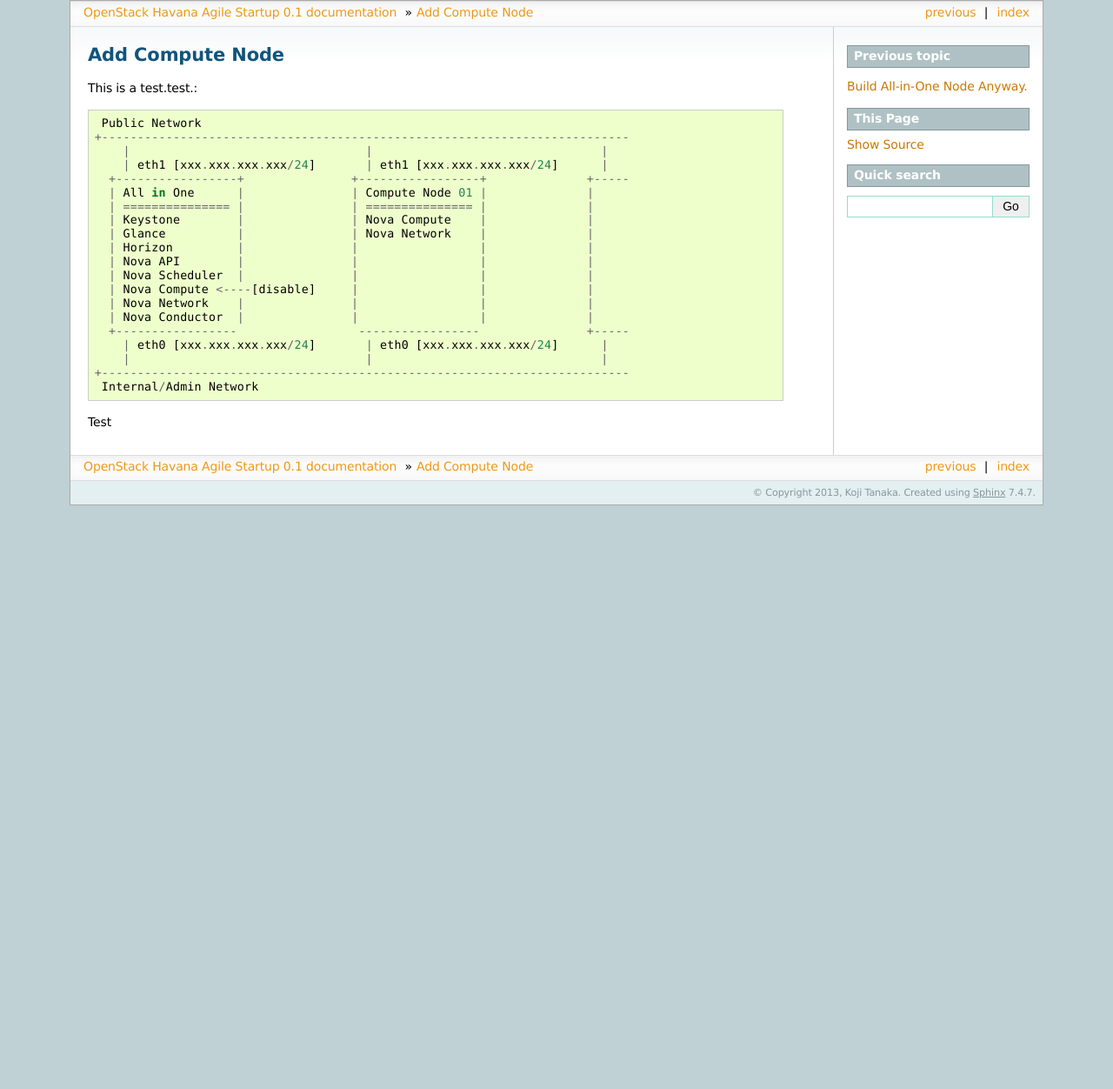
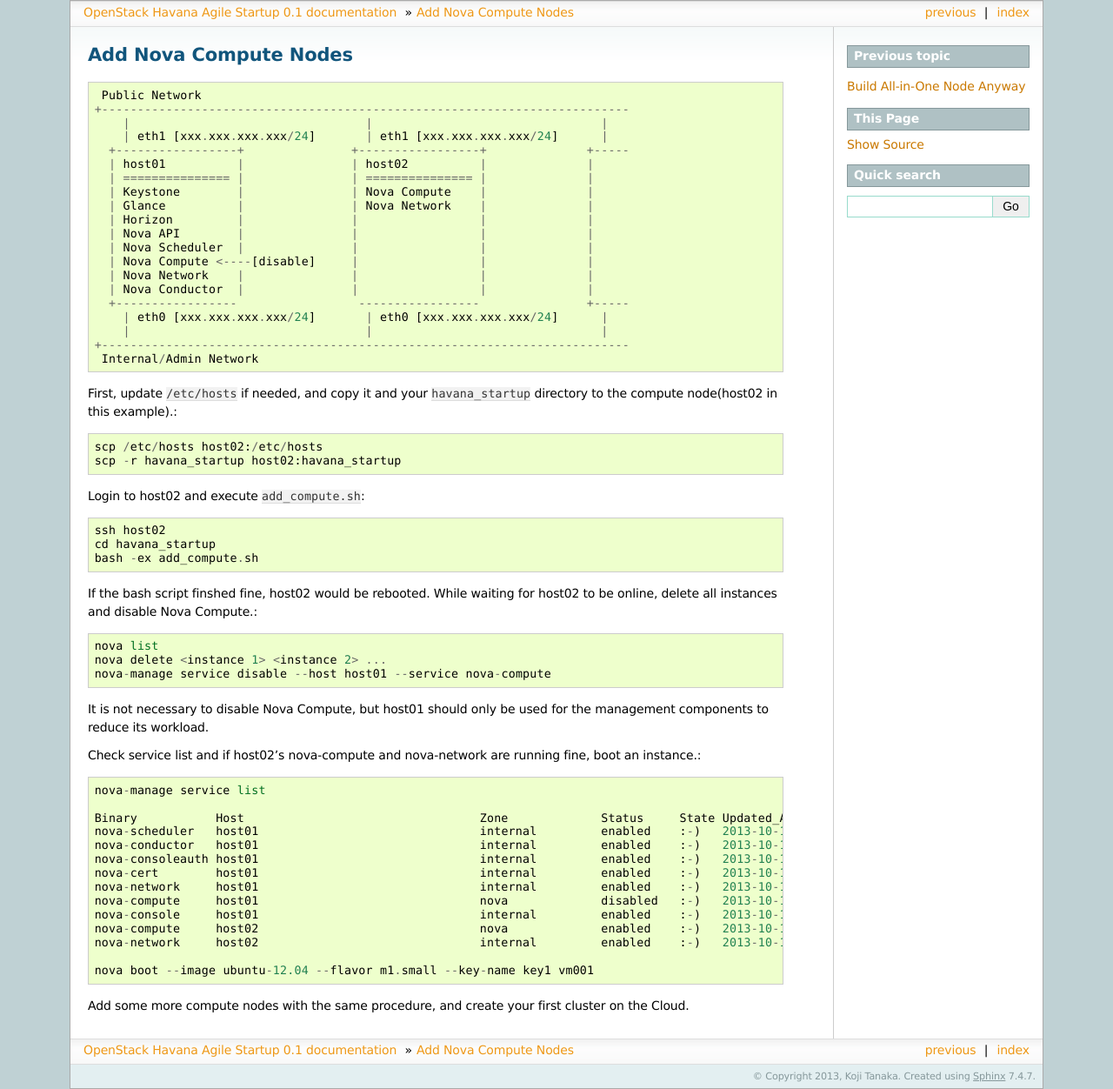
Before and after one commit to kojiwell/deploy_havana, a Sphinx documentation site: the page built from doc/add_compute.rst, in a window 1280 px wide. Shown: the whole page at 87% size. Built offline with Sphinx 7.4.7, drawn with Linux system fonts in a browser that asks for light colours; before the commit the page ends 900 px from its top, so only the background shows below that.

Commit message:
update doc/add_compute.rst

```diff
--- a/doc/add_compute.rst
+++ b/doc/add_compute.rst
@@ -3,17 +3,17 @@
    You can adapt this file completely to your liking, but it should at least
    contain the root `toctree` directive.
 
-Add Compute Node
+Add Nova Compute Nodes
 ==========================================================
 
-This is a test.test.::
+::
 
     Public Network
    +--------------------------------------------------------------------------
        |                                 |                                |
        | eth1 [xxx.xxx.xxx.xxx/24]       | eth1 [xxx.xxx.xxx.xxx/24]      |
      +-----------------+               +-----------------+              +-----
-     | All in One      |               | Compute Node 01 |              |
+     | host01          |               | host02          |              |
      | =============== |               | =============== |              |
      | Keystone        |               | Nova Compute    |              |
      | Glance          |               | Nova Network    |              |
@@ -29,4 +29,44 @@
    +--------------------------------------------------------------------------
     Internal/Admin Network
 
-Test
+First, update ``/etc/hosts`` if needed, and copy it and your ``havana_startup``
+directory to the compute node(host02 in this example).::
+
+   scp /etc/hosts host02:/etc/hosts
+   scp -r havana_startup host02:havana_startup
+
+Login to host02 and execute ``add_compute.sh``::
+
+   ssh host02
+   cd havana_startup
+   bash -ex add_compute.sh
+
+If the bash script finshed fine, host02 would be rebooted.
+While waiting for host02 to be online, delete all instances and disable Nova Compute.::
+
+   nova list
+   nova delete <instance 1> <instance 2> ...
+   nova-manage service disable --host host01 --service nova-compute
+
+It is not necessary to disable Nova Compute, but host01 should only be used for the management
+components to reduce its workload.
+
+Check service list and if host02's nova-compute and nova-network are running fine,
+boot an instance.::
+
+   nova-manage service list
+
+   Binary           Host                                 Zone             Status     State Updated_At
+   nova-scheduler   host01                               internal         enabled    :-)   2013-10-17 03:31:11
+   nova-conductor   host01                               internal         enabled    :-)   2013-10-17 03:31:07
+   nova-consoleauth host01                               internal         enabled    :-)   2013-10-17 03:31:10
+   nova-cert        host01                               internal         enabled    :-)   2013-10-17 03:31:10
+   nova-network     host01                               internal         enabled    :-)   2013-10-17 03:31:05
+   nova-compute     host01                               nova             disabled   :-)   2013-10-17 03:31:07
+   nova-console     host01                               internal         enabled    :-)   2013-10-17 03:31:03
+   nova-compute     host02                               nova             enabled    :-)   2013-10-17 03:31:03
+   nova-network     host02                               internal         enabled    :-)   2013-10-17 03:31:09
+
+   nova boot --image ubuntu-12.04 --flavor m1.small --key-name key1 vm001
+
+Add some more compute nodes with the same procedure, and create your first cluster on the Cloud.
--- a/doc/all_in_one.rst
+++ b/doc/all_in_one.rst
@@ -3,7 +3,7 @@
    You can adapt this file completely to your liking, but it should at least
    contain the root `toctree` directive.
 
-Build All-in-One Node Anyway.
+Build All-in-One Node Anyway
 =============================
 
 Quick Installation by Bash Script
--- a/doc/index.rst
+++ b/doc/index.rst
@@ -14,6 +14,6 @@
    all_in_one
    add_compute
 
-Github:
+Github Link:
 
 * `<https://github.com/kjtanaka/havana_startup>`_
```
